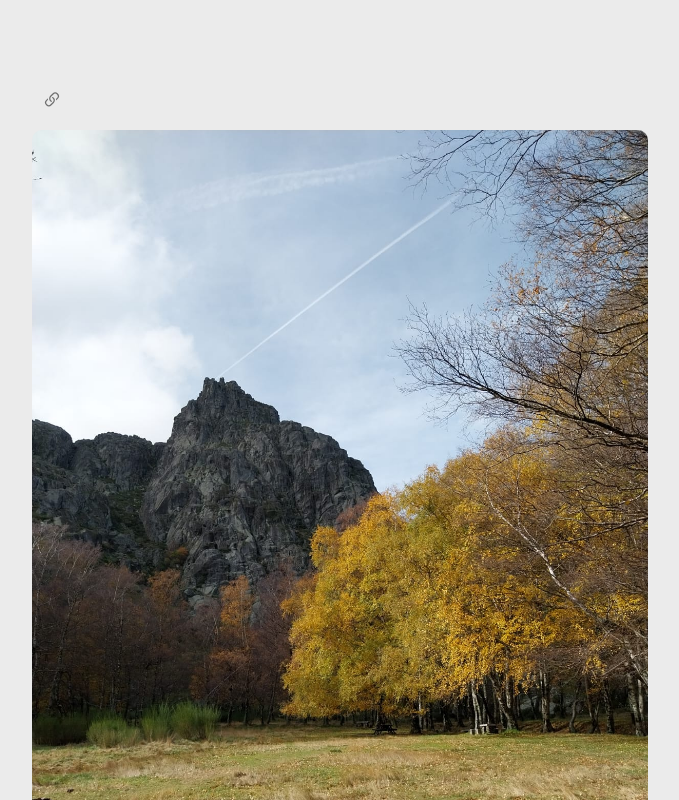
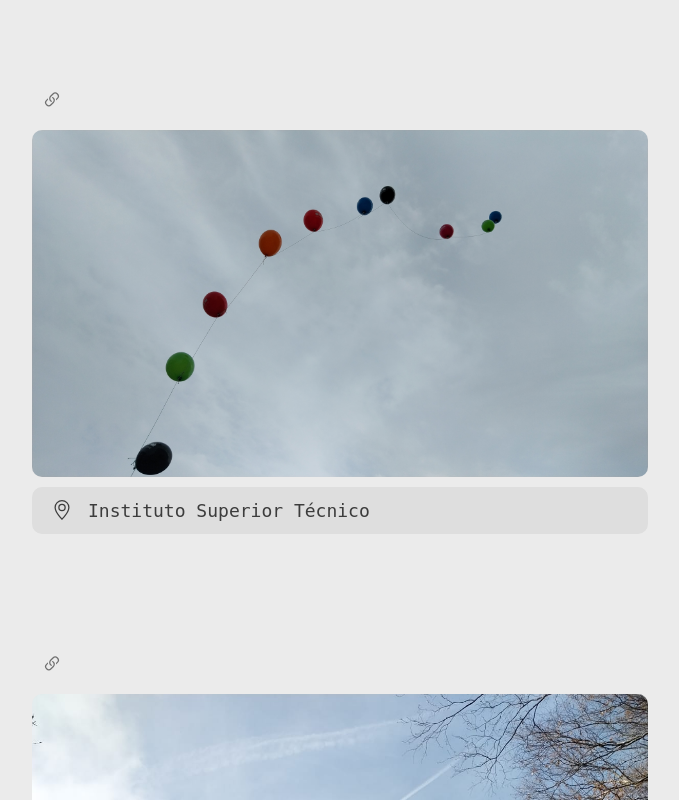
Before and after one commit to bogosorter/blog, a React (Create React App) app: page / in a window 1280 px wide. Shown: the part 820-1620 px from the top of the page, without its empty margins (300-979 px from the left). Built offline with nearby package versions, Linux system fonts and the light colour scheme.

Commit message:
Uploaded balloons

```diff
--- a/src/App.tsx
+++ b/src/App.tsx
@@ -11,6 +11,7 @@ import Reference from './components/Reference';
 
 import ametade from './images/ametade.jpg';
 import arrifana from './images/arrifana.jpg';
+import balloons from './images/balloons.jpg';
 import blood from './images/blood.jpg';
 import bridge from './images/bridge.jpg';
 import cave from './images/cave.jpg';
@@ -62,6 +63,11 @@ function App() {
             <Container fluid>
                 <Row className='justify-content-center'>
                     <Col xxl={5} xl={6} lg={7} md={8} sm={10}>
+
+                        <Separator />
+                        <Reference reference='balloons' />
+                        <Image src={balloons} setFullscreen={setFullscreen} />
+                        <Metadata location="Instituto Superior Técnico" />
 
                         <Separator />
                         <Reference reference='ametade' />
```
Also changed, not shown: src/images/balloons.jpg (added).
